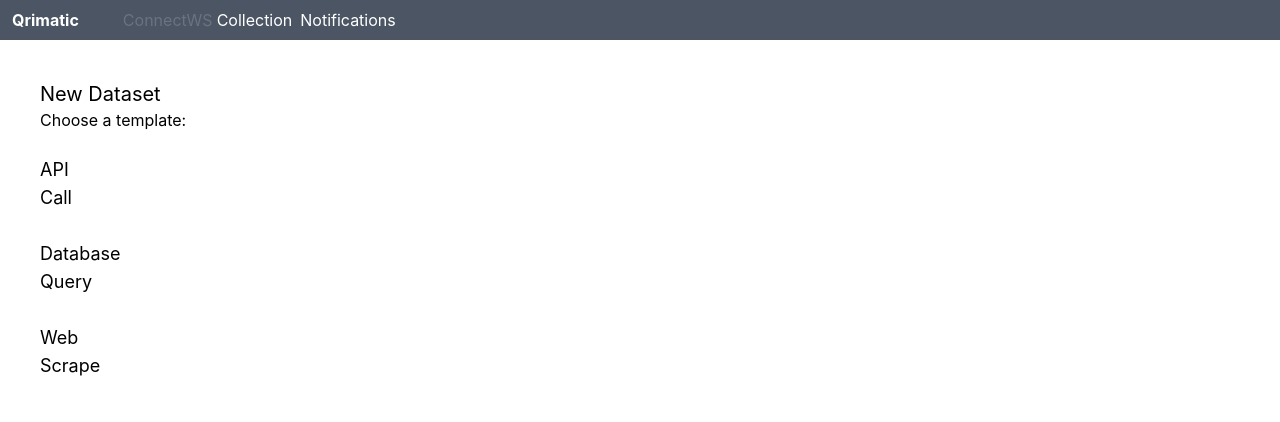
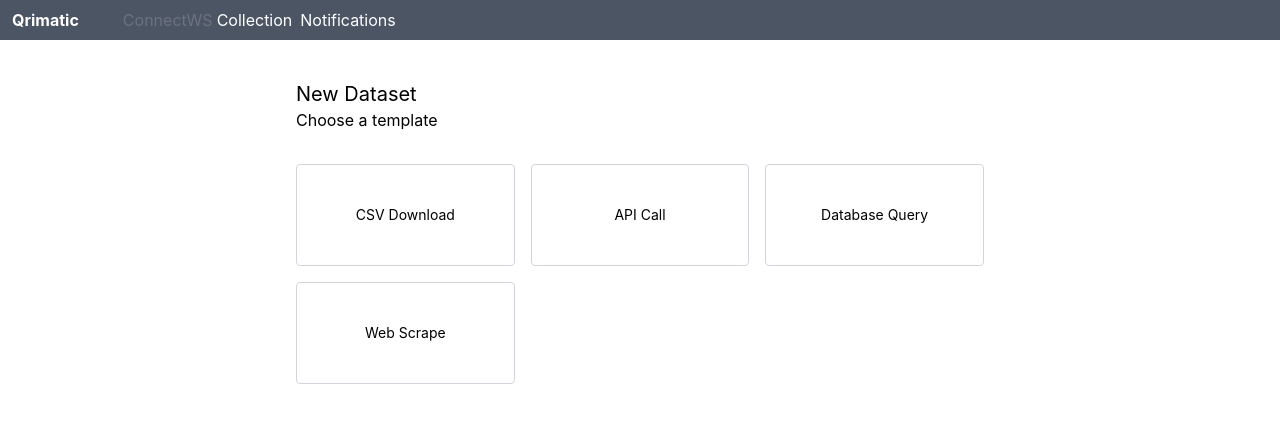
Before and after one commit to qri-io/frontend, a React (Create React App) app in the folder frontend/: page /datasets/new in a window 1280 px wide. Shown: the top 422 px of the page. Built offline with nearby package versions, Linux system fonts and the light colour scheme.

Commit message:
feat: add some styles to the template list

```diff
--- a/frontend/src/features/template/TemplateList.tsx
+++ b/frontend/src/features/template/TemplateList.tsx
@@ -1,30 +1,39 @@
 import React from 'react'
 import { Link } from 'react-router-dom'
 
+const templates = [
+  {
+    name: 'CSV Download'
+  },
+  {
+    name: 'API Call'
+  },
+  {
+    name: 'Database Query'
+  },
+  {
+    name: 'Web Scrape'
+  }
+]
+
 const TemplateList: React.FC<any> = () => {
   return (
-    <div className='text-left p-10'>
+    <div className='text-left p-10 max-w-screen-md mx-auto'>
       <h1 className='text-black text-xl'>New Dataset</h1>
-      <p>Choose a template:</p>
+      <p>Choose a template</p>
       <br />
-      <div className='w-16 text-lg text-bold flex flex-col'>
-        <div>
-          <Link to='/datasets/edit'>
-            <h3>API Call</h3>
-          </Link>
-        </div>
-        <br />
-        <div>
-          <Link to='/datasets/edit'>
-            <h3>Database Query</h3>
-          </Link>
-        </div>
-        <br />
-        <div>
-          <Link to='/datasets/edit'>
-            <h3>Web Scrape</h3>
-          </Link>
-        </div>
+      <div className='text-lg text-bold flex flex-wrap -mx-2 overflow-hidden'>
+        {
+          templates.map(({ name }) => (
+            <div className='my-2 px-2 overflow-hidden w-full md:w-1/2 lg:w-1/3 xl:w-1/3'>
+              <Link to='/datasets/edit'>
+                <div className='border border-gray-300 hover:border-blue-500 rounded bg-white text-sm p-10 text-center'>
+                    <h3>{name}</h3>
+                </div>
+              </Link>
+            </div>
+          ))
+        }
       </div>
     </div>
   )
```
